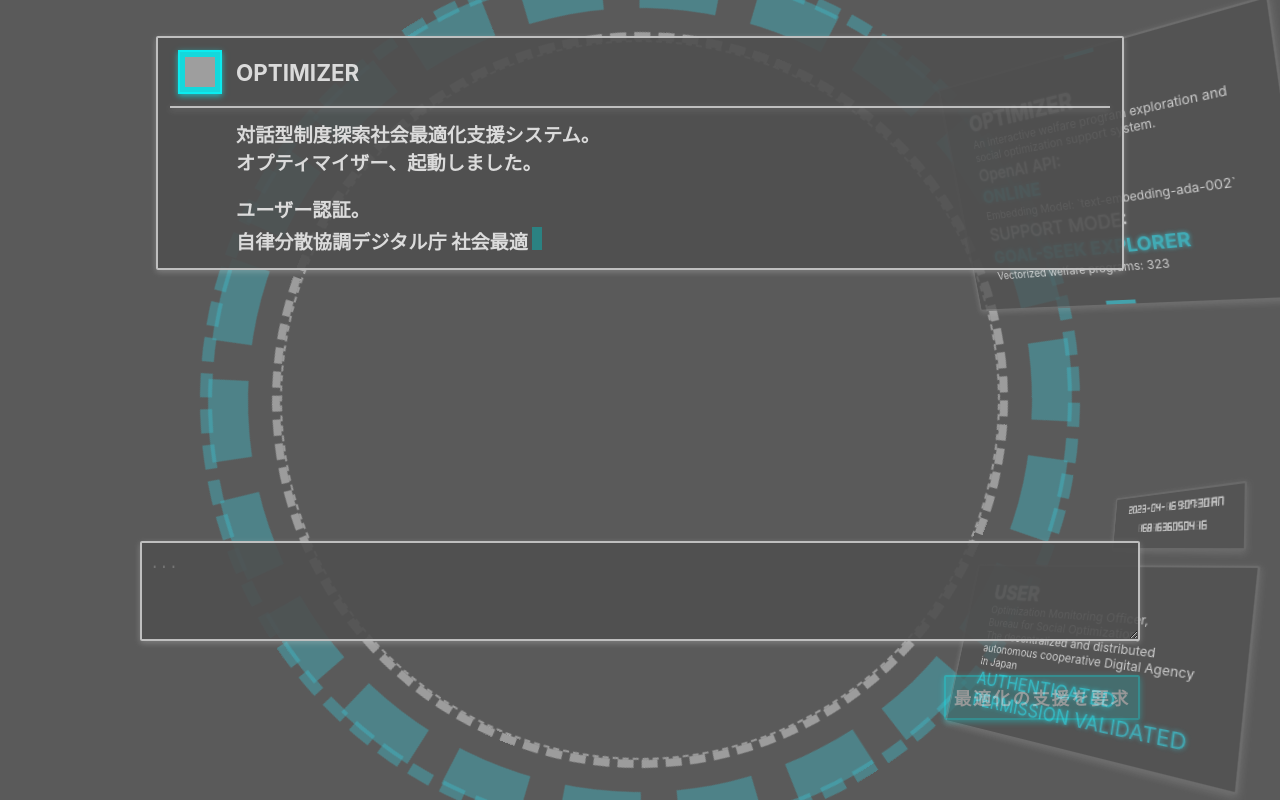
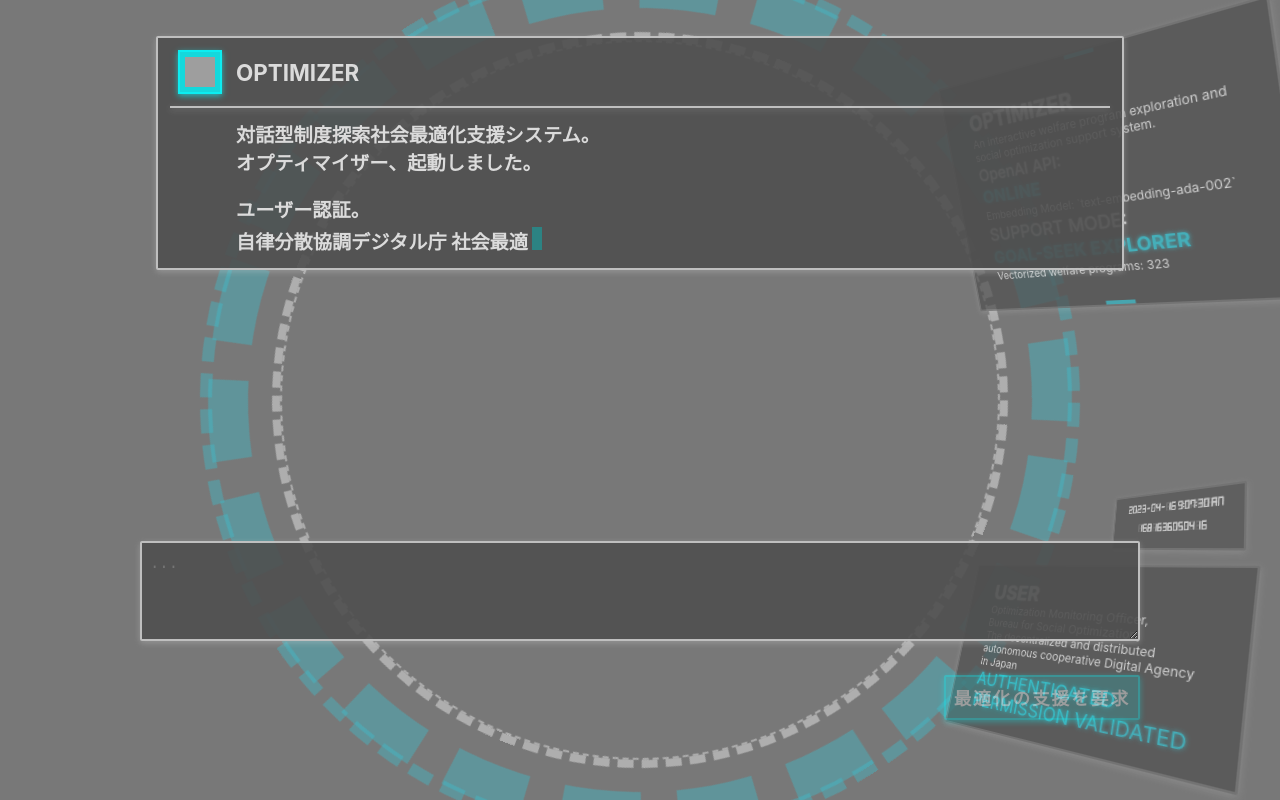
Before and after one commit to yuiseki/OPTIMIZER, a Next.js app: page / in a window 1280 px wide. Built offline with nearby package versions, Linux system fonts and the light colour scheme; grey boxes are pictures that could not be loaded.

Commit message:
background-color animation 5s -> 10s

```diff
--- a/src/styles/globals.css
+++ b/src/styles/globals.css
@@ -79,7 +79,7 @@ body {
 
 body {
   color: rgb(var(--foreground-rgb));
-  animation: background-color 5s linear infinite;
+  animation: background-color 10s linear infinite;
 }
 
 a {
```
